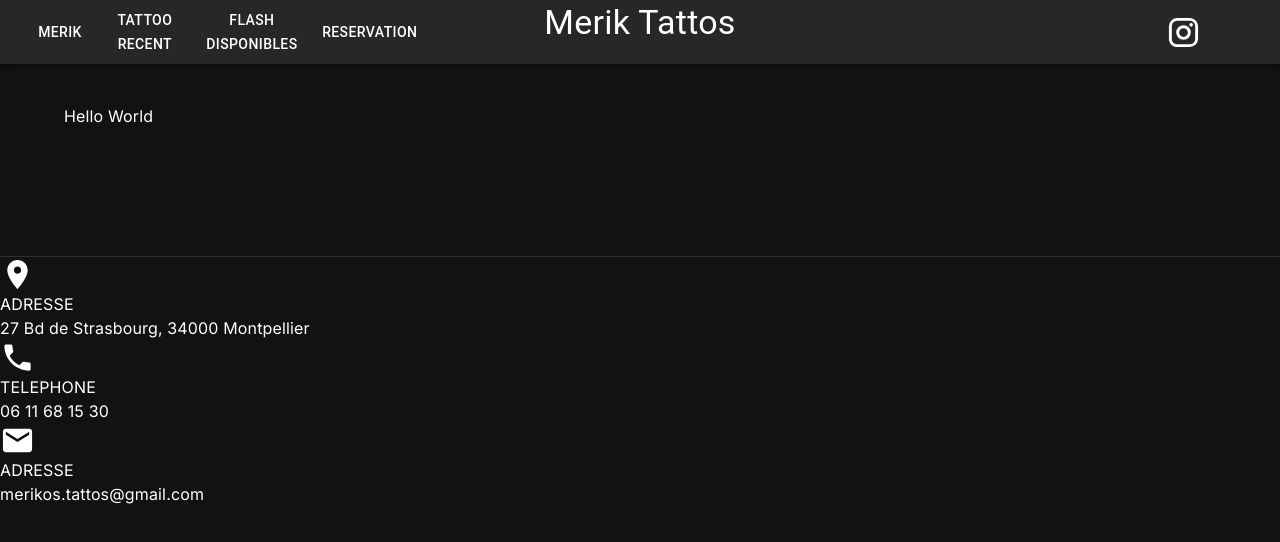
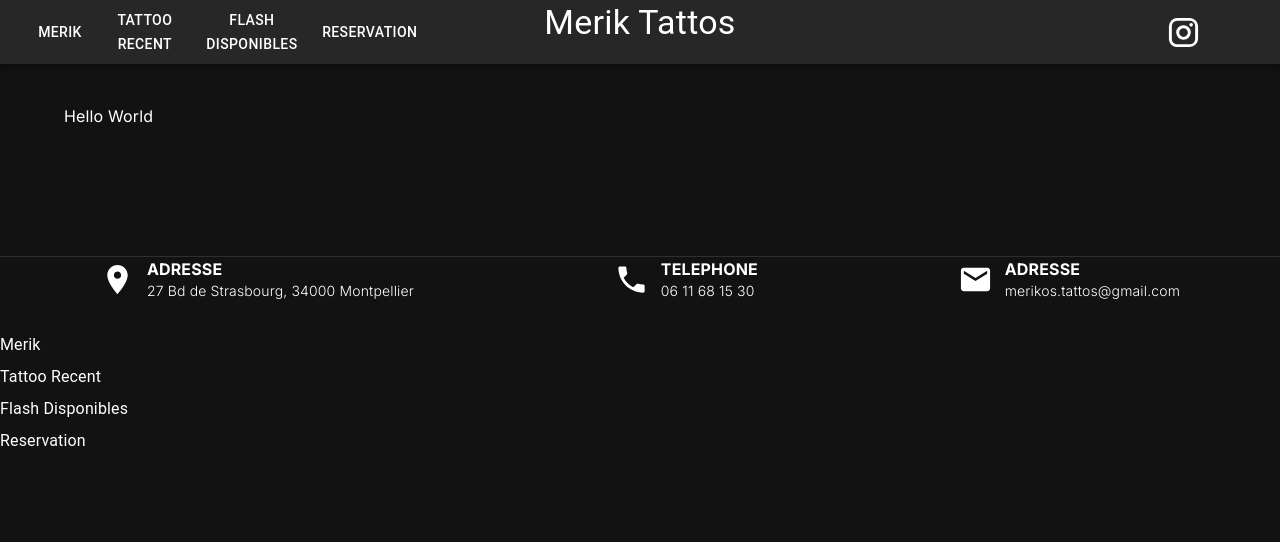
Before and after one commit to AntoineP2/merik-tattoo, a Next.js app: page / in a window 1280 px wide. Shown: the top 542 px of the page. Built offline with nearby package versions, Linux system fonts and the light colour scheme.

Commit message:
Footer add

```diff
--- a/src/components/FooterComponent.tsx
+++ b/src/components/FooterComponent.tsx
@@ -7,11 +7,11 @@ interface ChildComponentProps {
 
 export default function FooterComponent(props: ChildComponentProps) {
   return (
-    <div>
+    <div className='flex items-center mb-5'>
       {props.FooterList.icon}
-      <div className='inline'>
-        <p>{props.FooterList.title}</p>
-        <p>{props.FooterList.text}</p>
+      <div className='inline-block ml-3'>
+        <p className='font-bold'>{props.FooterList.title}</p>
+        <p className='font-light text-sm'>{props.FooterList.text}</p>
       </div>
     </div>
   )
--- a/src/components/layout/Footer.tsx
+++ b/src/components/layout/Footer.tsx
@@ -1,18 +1,31 @@
 import React from 'react'
 import Divider from '@mui/material/Divider';
-import { Box } from '@mui/material';
+import { Box, Link } from '@mui/material';
 import { footerList } from '@/utils/list/FooterList';
+import { menuList } from '@/utils/list/MenuList';
 import FooterComponent from '../FooterComponent';
-
+import ListItem from "@mui/material/ListItem";
+import ListItemText from "@mui/material/ListItemText";
+import ListItemButton from "@mui/material/ListItemButton";
+import List from "@mui/material/List";
+import  FooterTop  from './footerComponents/FooterTop';
 
 export default function Footer() {
     return (
-        <Box sx={{ flexGrow: 1 }} className='mb-10'>
+        <Box sx={{ flexGrow: 1 }} className='mt-10'>
             <Divider className='mb-10' />
-            {footerList.map((item, index) => (
-                <FooterComponent FooterList={item} key={index}/>
-            ))}
-
+            <FooterTop FooterList={footerList} />
+            <div>
+                <List>
+                    {menuList.map((item, index) => (
+                        <Link href={item.path} key={index} color="inherit" underline="hover">
+                            <ListItem disablePadding>
+                                <ListItemText primary={item.title} />
+                            </ListItem>
+                        </Link>
+                    ))}
+                </List>
+            </div>
         </Box>
     )
 }
--- /dev/null
+++ b/src/components/layout/footerComponents/FooterTop.tsx
@@ -0,0 +1,17 @@
+import React from 'react'
+import FooterComponent from '../../FooterComponent'
+import { FooterListType } from '@/utils/types/type'
+
+interface ChildComponentProps {
+    FooterList: FooterListType[];
+}
+
+export default function FooterTop(props: ChildComponentProps) {
+    return (
+        <div className="flex md:justify-around md:flex-row flex-col">
+            {props.FooterList.map((item, index) => (
+                <FooterComponent FooterList={item} key={index} />
+            ))}
+        </div>
+    )
+}
```
Also changed, not shown: public/Image-merikos.jpg (added), src/components/layout/footerComponents/FooterBottom.tsx (added).
